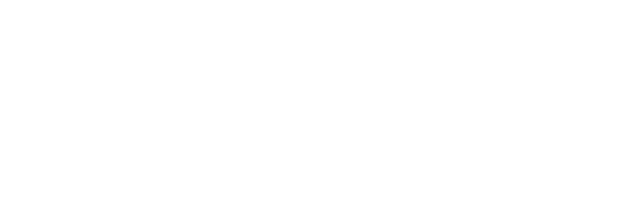
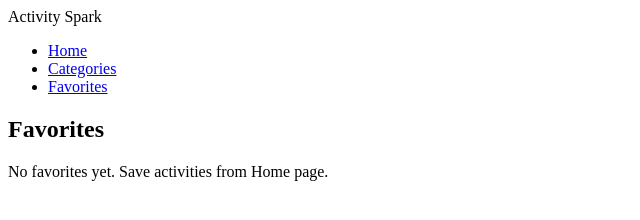
Before and after one commit to safiabulle/activity-spark-project, a website: page favorites.html in a window 1280 px wide. Shown: the whole page, without its empty margins (0-640 px from the left). Drawn offline with Linux system fonts and the light colour scheme.

Commit message:
Create favorites page layout for saved activities

```diff
--- a/favorites.html
+++ b/favorites.html
@@ -6,6 +6,23 @@
     <title>Document</title>
 </head>
 <body>
+   <nav>
+        <div>Activity Spark</div>
+        <ul>
+            <li><a href="index.html">Home</a></li>
+            <li><a href="categories.html">Categories</a></li>
+            <li><a href="favorites.html">Favorites</a></li>
+        </ul>
+    </nav>
+
+    <section>
+        <h1>Favorites</h1>
+
+        <div>
+            <p>No favorites yet. Save activities from Home page.</p>
+        </div>
+
+    </section>
 
 </body>
 </html>
```
